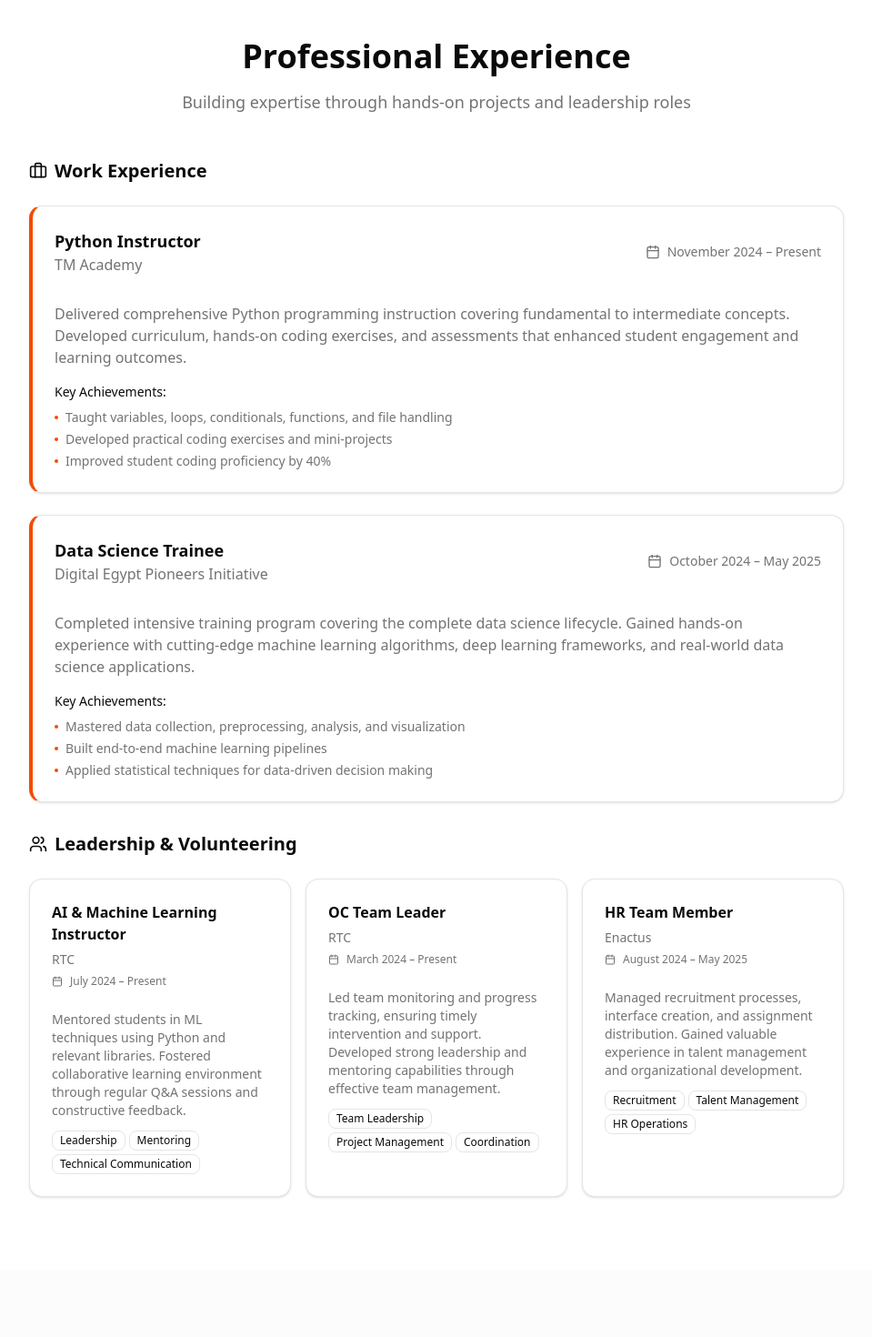
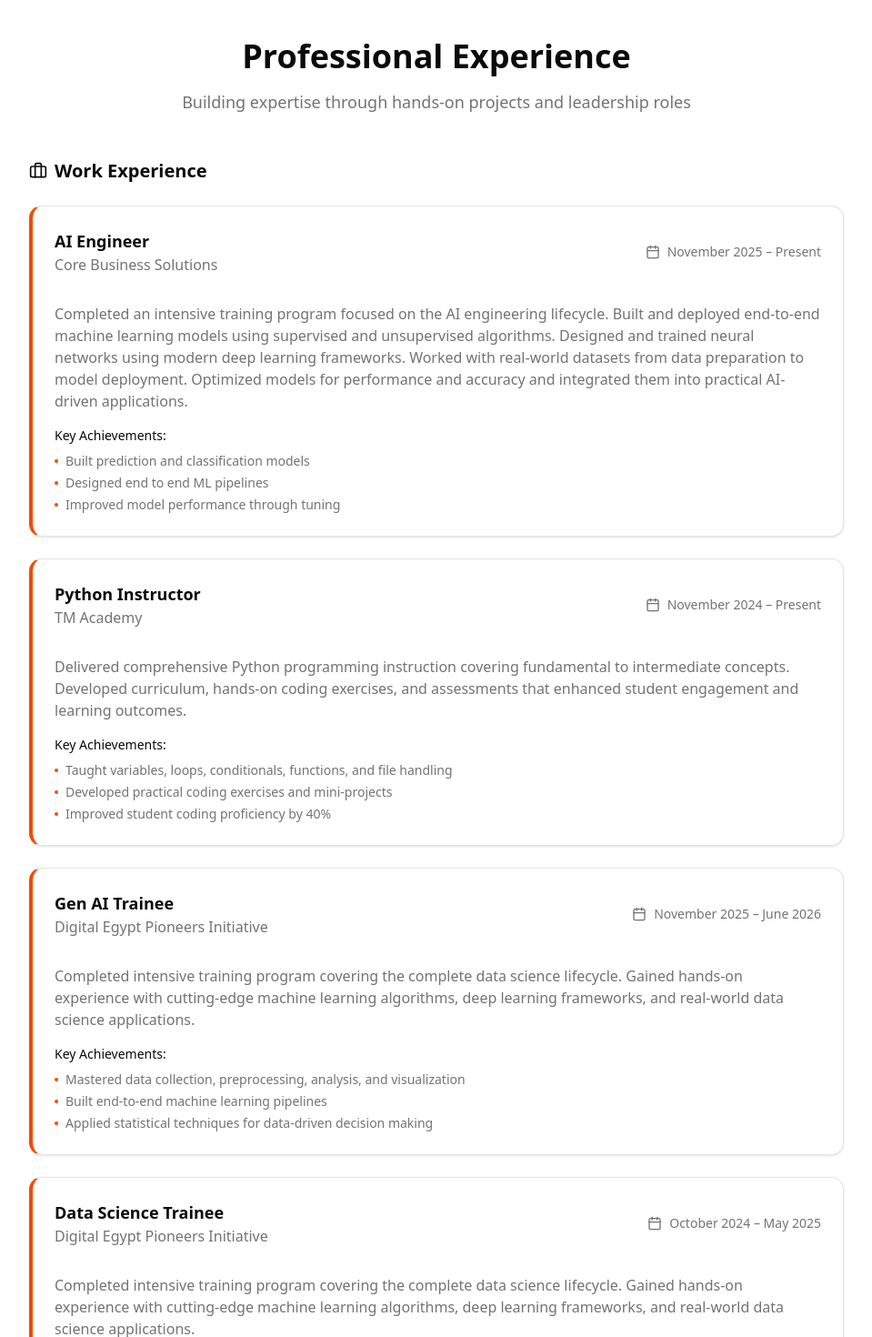
Before and after one commit to Mosapmohamd/mosap-abdelghany, a Next.js app: page / in a window 1280 px wide. Shown: the part 3954-5424 px from the top of the page at 91% size, without its empty margins (160-1119 px from the left). Built offline with nearby package versions, Linux system fonts and the light colour scheme.

Commit message:
add AI Engineer

```diff
--- a/src/app/page.tsx
+++ b/src/app/page.tsx
@@ -138,6 +138,17 @@ export default function Portfolio() {
 
   const experiences = [
     {
+      title: "AI Engineer",
+      company: "Core Business Solutions",
+      period: "November 2025 – Present",
+      description: "Completed an intensive training program focused on the AI engineering lifecycle. Built and deployed end-to-end machine learning models using supervised and unsupervised algorithms. Designed and trained neural networks using modern deep learning frameworks. Worked with real-world datasets from data preparation to model deployment. Optimized models for performance and accuracy and integrated them into practical AI-driven applications.",
+      achievements: [
+        'Built prediction and classification models',
+        'Designed end to end ML pipelines',
+        'Improved model performance through tuning',
+      ]
+    },
+    {
       title: "Python Instructor",
       company: "TM Academy",
       period: "November 2024 – Present",
@@ -146,6 +157,17 @@ export default function Portfolio() {
         "Taught variables, loops, conditionals, functions, and file handling",
         "Developed practical coding exercises and mini-projects",
         "Improved student coding proficiency by 40%"
+      ]
+    },
+        {
+      title: "Gen AI Trainee",
+      company: "Digital Egypt Pioneers Initiative",
+      period: "November 2025 – June 2026",
+      description: "Completed intensive training program covering the complete data science lifecycle. Gained hands-on experience with cutting-edge machine learning algorithms, deep learning frameworks, and real-world data science applications.",
+      achievements: [
+        "Mastered data collection, preprocessing, analysis, and visualization",
+        "Built end-to-end machine learning pipelines",
+        "Applied statistical techniques for data-driven decision making"
       ]
     },
     {
```
